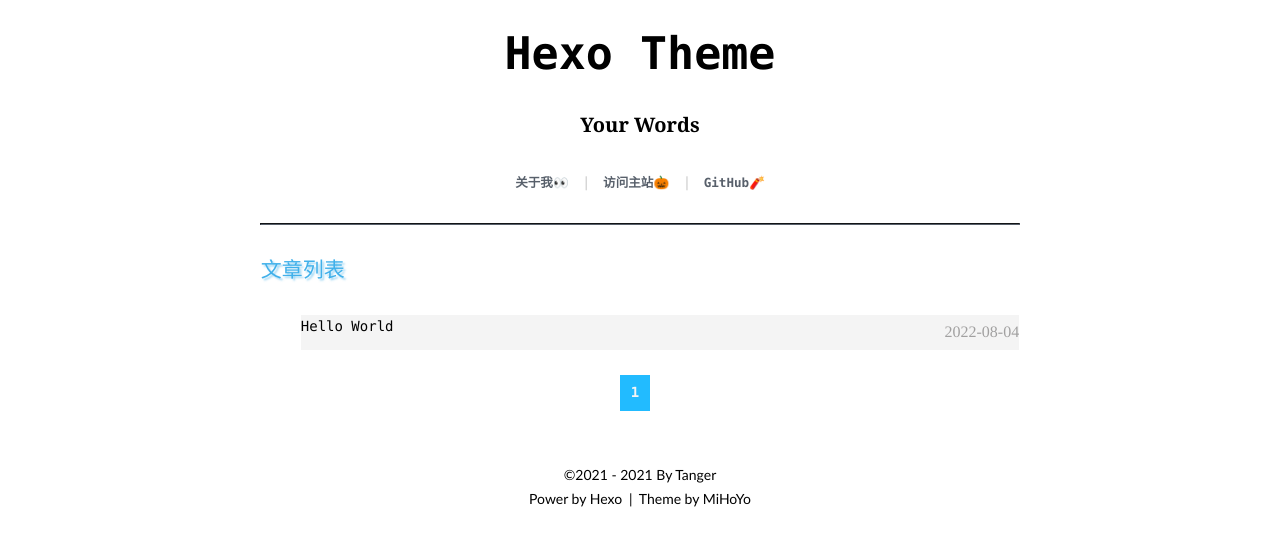
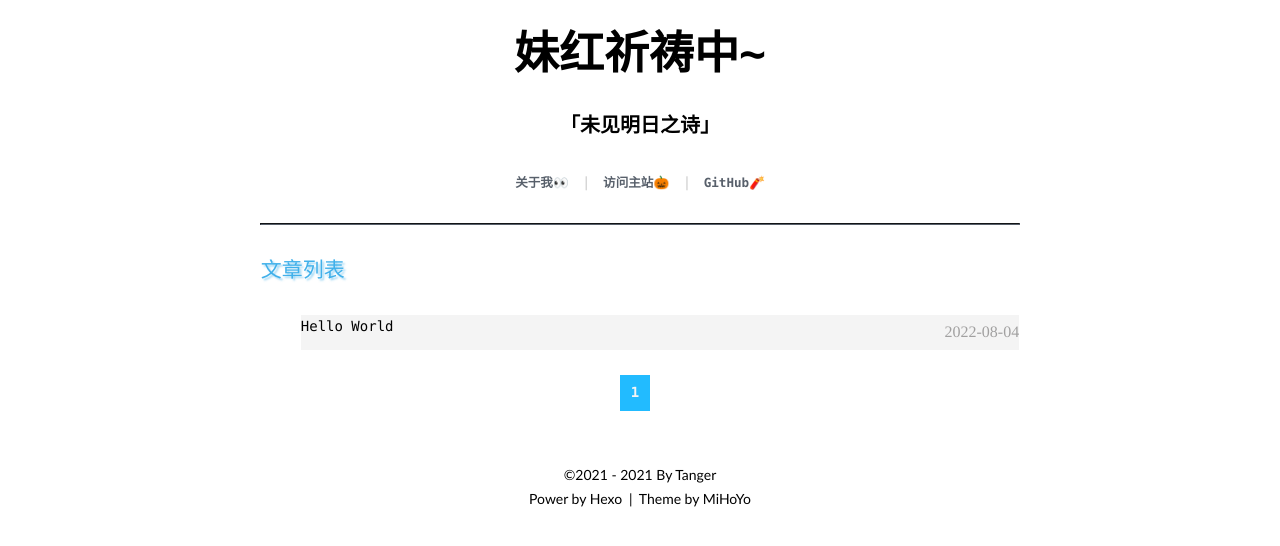
Before and after one commit to mhqdz/mhqdz.github.io, a plain HTML site: page index.html in a window 1280 px wide. Shown: the part 178-724 px from the top of the page. Drawn offline with Linux system fonts and the light colour scheme.

Commit message:
Site updated: 2022-11-06 17:25:04

```diff
--- a/index.html
+++ b/index.html
@@ -86,10 +86,10 @@
       <div class="hd logodiv">
         <img src="https://avatars.githubusercontent.com/u/57751257?v=4" class="logopng" alt="logo">
           <p class="logot">
-            Hexo Theme
+            妹红祈祷中~
               <span class="logo_2"></span>
               <h3 class="words" style="font-weight: bold;font-family: Georgia;">
-                Your Words
+                「未见明日之诗」
               </h3>
           </p>
       </div>
@@ -105,7 +105,7 @@
           访问主站🎃
         </a></li>
 
-      <li><a class="ba" target="_blank" rel="noopener" href="https://github.com/redhat123456">
+      <li><a class="ba" target="_blank" rel="noopener" href="https://github.com/mhqdz">
           GitHub🧨
         </a></li>
 
```
